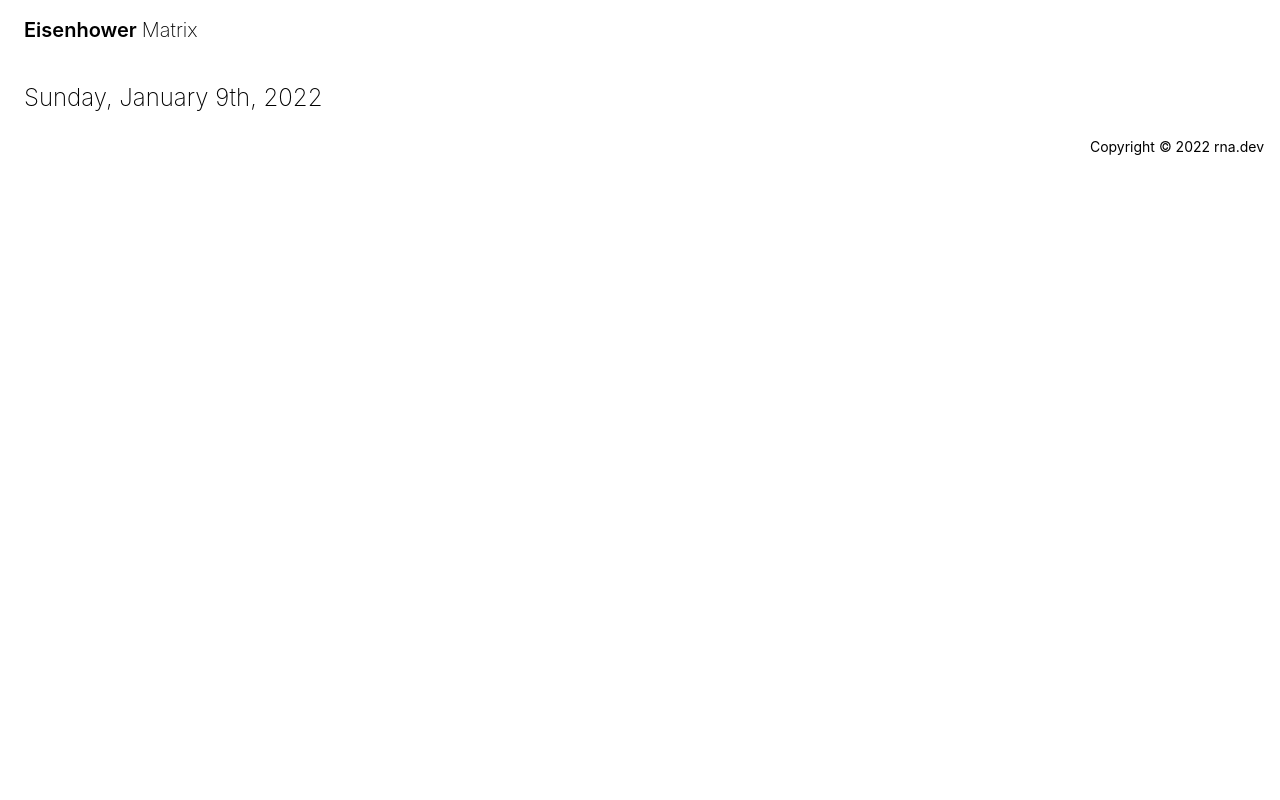
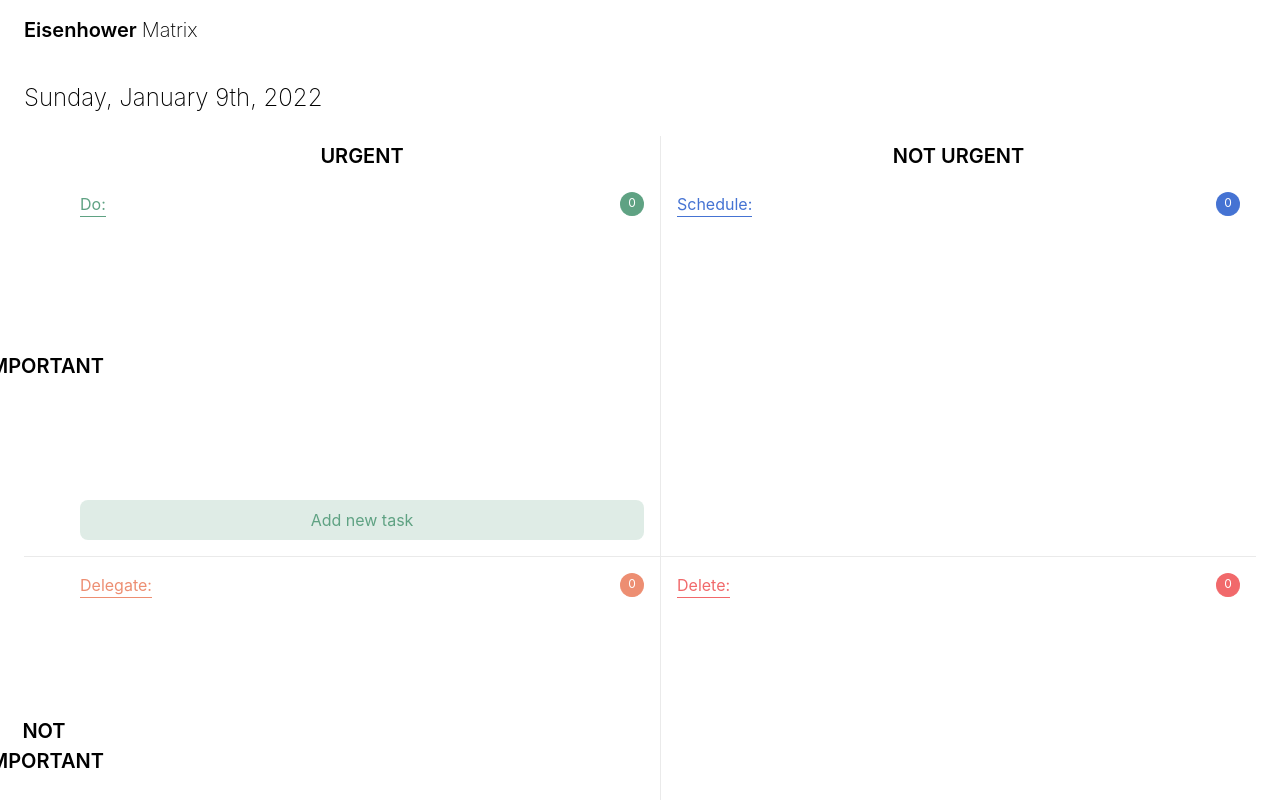
Before and after one commit to Callenowy/eisenhower-matrix-amplify, a Next.js app: page / in a window 1280 px wide. Shown: the top 800 px of the page. Built offline with nearby package versions, Linux system fonts and the light colour scheme.

Commit message:
feat: add EisenhowerGrid component to index.tsx page

```diff
--- a/pages/index.tsx
+++ b/pages/index.tsx
@@ -1,6 +1,8 @@
 import type { NextPage } from 'next';
 import Head from 'next/head';
 import { css } from '@emotion/react';
+
+import EisenhowerGrid from '../components/eisenhowerGrid';
 
 const Home: NextPage = () => {
   return (
@@ -18,6 +20,7 @@ const Home: NextPage = () => {
       >
         Sunday, January 9th, 2022
       </h2>
+      <EisenhowerGrid></EisenhowerGrid>
     </>
   );
 };
```
